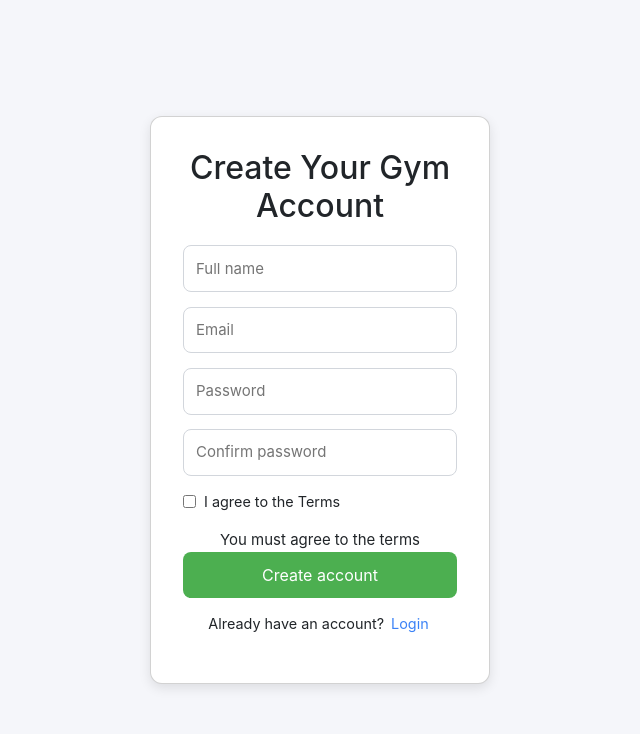
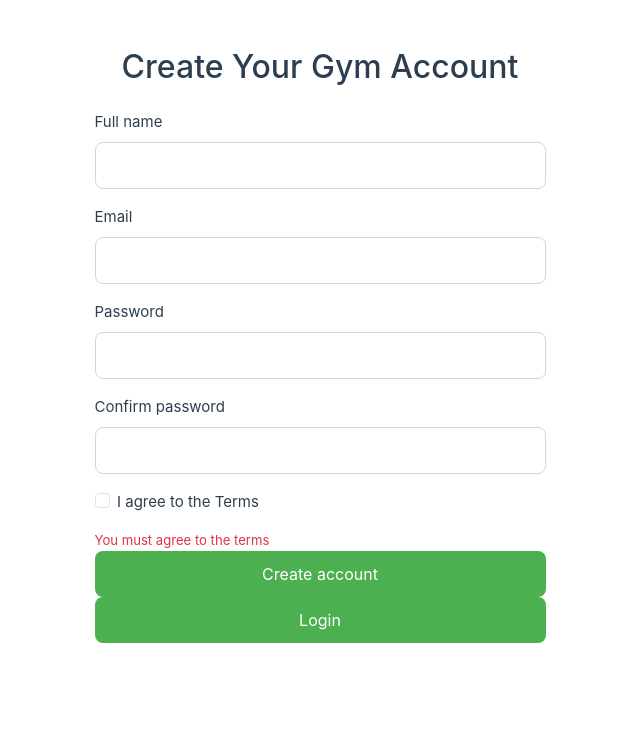
Before and after one commit to homelesshang/5032-assignment, a Vue app in the folder 5032-assignment/: page /register in a window 1280 px wide. Shown: the top 734 px of the page, without its empty margins (320-960 px from the left). Built offline with nearby package versions, Linux system fonts and the light colour scheme.

Commit message:
add the more validation

```diff
--- a/5032-assignment/src/components/LoginPage.vue
+++ b/5032-assignment/src/components/LoginPage.vue
@@ -1,36 +1,45 @@
+<!-- src/pages/LoginPage.vue -->
 <template>
-  <div class="loginpage">
-    <div class="card">
-      <h2 class="title">Community Gym Login</h2>
-      <div v-if="errorMessage" class="error-message">{{ errorMessage }}</div>
+  <div class="container my-5">
+    <div class="row justify-content-center">
+      <div class="col-12 col-sm-10 col-md-8 col-lg-6 col-xl-5 col-xxl-4">
+        <h2 class="text-center mb-4">Community Gym Login</h2>
 
-      <form @submit.prevent="handleLogin">
-        <div class="form-group">
+        <div v-if="errorMessage" class="alert alert-danger">{{ errorMessage }}</div>
+
+        <form @submit.prevent="handleLogin" novalidate>
+          <!-- Username -->
+          <div class="mb-3">
+            <label for="username" class="form-label">Username</label>
             <input
+              id="username"
               v-model="username"
               type="text"
-            placeholder="Username"
-            :class="{'input-error': usernameError}"
-            required
+              class="form-control"
+              :class="{'is-invalid': usernameError}"
             />
-          <span v-if="usernameError" class="error-text">Username is required</span>
+            <div v-if="usernameError" class="invalid-feedback">Username is required</div>
           </div>
-        <div class="form-group">
+
+          <!-- Password -->
+          <div class="mb-3">
+            <label for="password" class="form-label">Password</label>
             <input
+              id="password"
               v-model="password"
               type="password"
-            placeholder="Password"
-            :class="{'input-error': passwordError}"
-            required
+              class="form-control"
+              :class="{'is-invalid': passwordError}"
             />
-          <span v-if="passwordError" class="error-text">Password is required</span>
+            <div v-if="passwordError" class="invalid-feedback">Password is required</div>
           </div>
-        <button type="submit" class="btn">Login</button>
+
+          <div class="text-center">
+            <button type="submit" class="btn btn-primary me-2">Login</button>
+            <router-link to="/register" class="btn btn-secondary">Create one</router-link>
+          </div>
         </form>
-      <p class="foot">
-        Don't have an account?
-        <router-link class="link" to="/register">Create one</router-link>
-      </p>
+      </div>
     </div>
   </div>
 </template>
@@ -39,7 +48,7 @@
 import { useRouter } from 'vue-router'
 const router = useRouter()
 
-function handleLoginn() {
+function handleLogin() {
 
   router.push('/main')
 }
--- a/5032-assignment/src/components/RegisterPage.vue
+++ b/5032-assignment/src/components/RegisterPage.vue
@@ -1,73 +1,89 @@
 <!-- src/pages/RegisterPage.vue -->
 <template>
-  <div class="registerpage">
-    <div class="card">
-      <h2 class="title">Create Your Gym Account</h2>
-      <div v-if="errorMessage" class="error-message">{{ errorMessage }}</div>
-      <form @submit.prevent="handleRegister" >
-        <div class="form-group">
+  <div class="container my-5">
+    <div class="row justify-content-center">
+      <div class="col-12 col-sm-10 col-md-8 col-lg-6 col-xl-5 col-xxl-4">
+        <h2 class="text-center mb-4">Create Your Gym Account</h2>
+
+
+        <div v-if="errorMessage" class="alert alert-danger">{{ errorMessage }}</div>
+
+        <form @submit.prevent="handleRegister" novalidate>
+          <!-- Full name -->
+          <div class="mb-3">
+            <label for="fullName" class="form-label">Full name</label>
             <input
+              id="fullName"
               v-model="fullName"
               type="text"
-            placeholder="Full name"
-            :class="{'input-error': fullNameError}"
-            required
+              class="form-control"
+              :class="{'is-invalid': fullNameError}"
             />
-          <span v-if="fullNameError" class="error-text">Full name is required</span>
+            <div v-if="fullNameError" class="invalid-feedback">Full name is required</div>
           </div>
 
-        <div class="form-group">
+          <!-- Email -->
+          <div class="mb-3">
+            <label for="email" class="form-label">Email</label>
             <input
+              id="email"
               v-model="email"
               type="email"
-            placeholder="Email"
-            :class="{'input-error': emailError}"
-            required
+              class="form-control"
+              :class="{'is-invalid': emailError}"
             />
-          <span v-if="emailError" class="error-text">Valid email is required</span>
+            <div v-if="emailError" class="invalid-feedback">Valid email is required</div>
           </div>
 
-        <div class="form-group">
+          <!-- Password -->
+          <div class="mb-3">
+            <label for="password" class="form-label">Password</label>
             <input
+              id="password"
               v-model="password"
               type="password"
-            placeholder="Password"
-            :class="{'input-error': passwordError}"
-            required
+              class="form-control"
+              :class="{ 'is-invalid': passwordError || (password && !passwordStrong) }"
             />
-          <span v-if="passwordError" class="error-text">Password is required</span>
+            <div v-if="passwordError" class="invalid-feedback">Password is required</div>
+            <div v-else-if="password && !passwordStrong" class="invalid-feedback">
+              Password must be at least 8 characters and include letters and numbers
+            </div>
           </div>
 
-        <div class="form-group">
+          <!-- Confirm password -->
+          <div class="mb-3">
+            <label for="confirmPassword" class="form-label">Confirm password</label>
             <input
+              id="confirmPassword"
               v-model="confirmPassword"
               type="password"
-            placeholder="Confirm password"
-            :class="{'input-error': confirmPasswordError}"
-            required
+              class="form-control"
+              :class="{'is-invalid': confirmPasswordError}"
             />
-          <span v-if="confirmPasswordError" class="error-text">Passwords must match</span>
+            <div v-if="confirmPasswordError" class="invalid-feedback">Passwords must match</div>
           </div>
 
-        <label class="agree">
-          <input v-model="agreeTerms" type="checkbox" />
-          <span>I agree to the Terms</span>
-        </label>
-        <span v-if="!agreeTerms" class="error-text">You must agree to the terms</span>
+          <!-- Terms -->
+          <div class="form-check mb-3">
+            <input id="agreeTerms" v-model="agreeTerms" type="checkbox" class="form-check-input" />
+            <label for="agreeTerms" class="form-check-label">I agree to the Terms</label>
+          </div>
+          <div v-if="!agreeTerms" class="text-danger small">You must agree to the terms</div>
 
-        <button type="submit" class="btn">Create account</button>
+          <!-- Buttons -->
+          <div class="text-center">
+            <button type="submit" class="btn btn-primary me-2">Create account</button>
+            <router-link to="/login" class="btn btn-secondary">Login</router-link>
+          </div>
         </form>
-
-      <p class="foot">
-        Already have an account?
-        <router-link class="link" to="/login">Login</router-link>
-      </p>
+      </div>
     </div>
   </div>
 </template>
 
 <script setup>
-import { ref } from 'vue'
+import { ref, computed } from 'vue'
 
 const fullName = ref('')
 const email = ref('')
@@ -81,6 +97,9 @@ const passwordError = ref(false)
 const confirmPasswordError = ref(false)
 const errorMessage = ref('')
 
+const passwordStrong = computed(() =>
+  /^(?=.*[A-Za-z])(?=.*\d).{8,}$/.test(password.value)
+)
 
 const handleRegister = () => {
 
@@ -105,7 +124,7 @@ const handleRegister = () => {
   if (!agreeTerms.value) {
     errorMessage.value = 'You must agree to the terms.'
   }
-
+   const hasStrengthIssue = Boolean(password.value && !passwordStrong.value)
 
   if (
     fullNameError.value ||
@@ -119,7 +138,7 @@ const handleRegister = () => {
 
 
   console.log('Registration successful')
-  // 可以在这里提交数据到后端，例如通过 API 注册用户
+
 }
 
 
@@ -127,6 +146,8 @@ const validateEmail = (email) => {
   const regex = /^[a-zA-Z0-9._%+-]+@[a-zA-Z0-9.-]+\.[a-zA-Z]{2,}$/;
   return regex.test(email);
 }
+
+
 </script>
 
 <style scoped>
```
Lines whose indentation alone changed are shown as unchanged.
